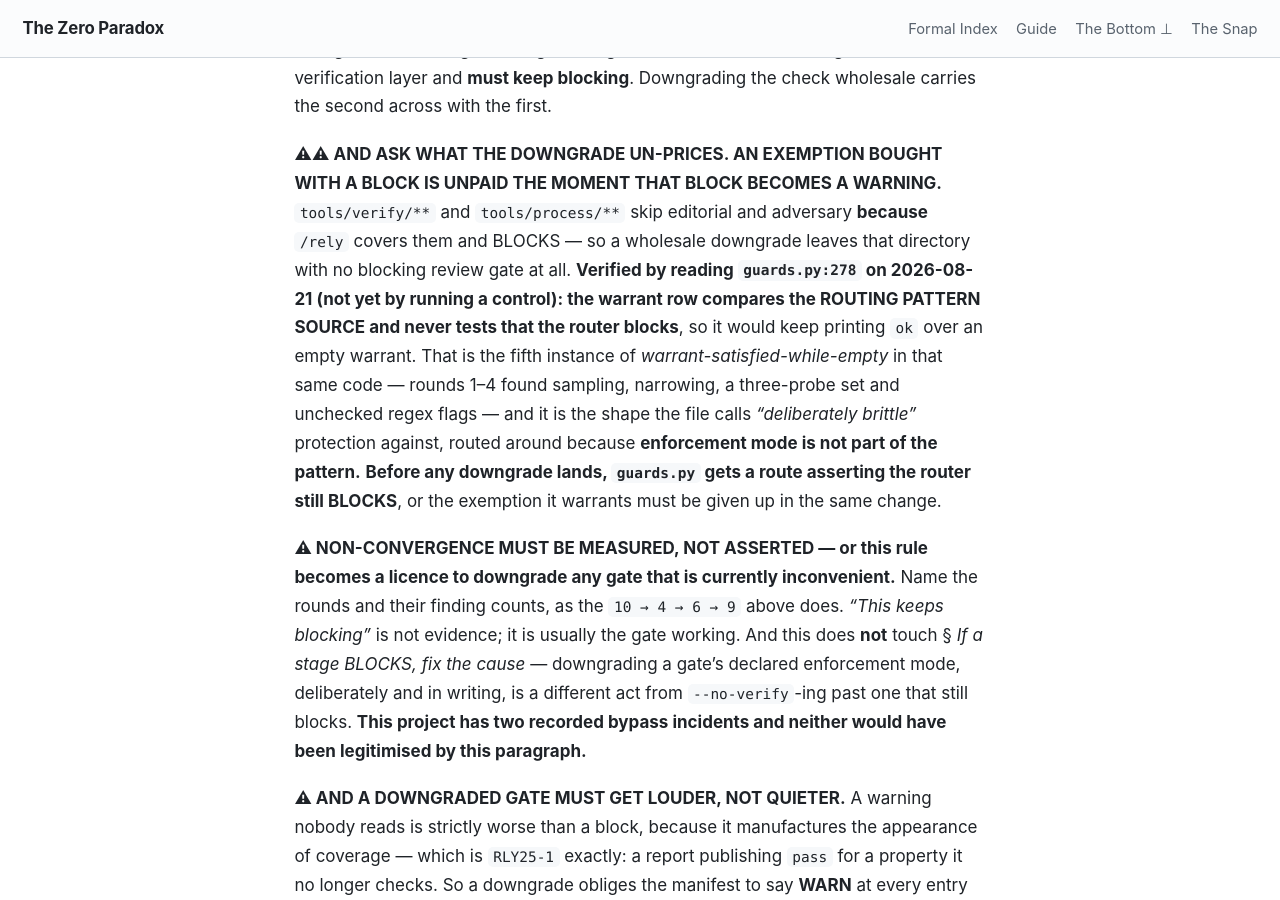
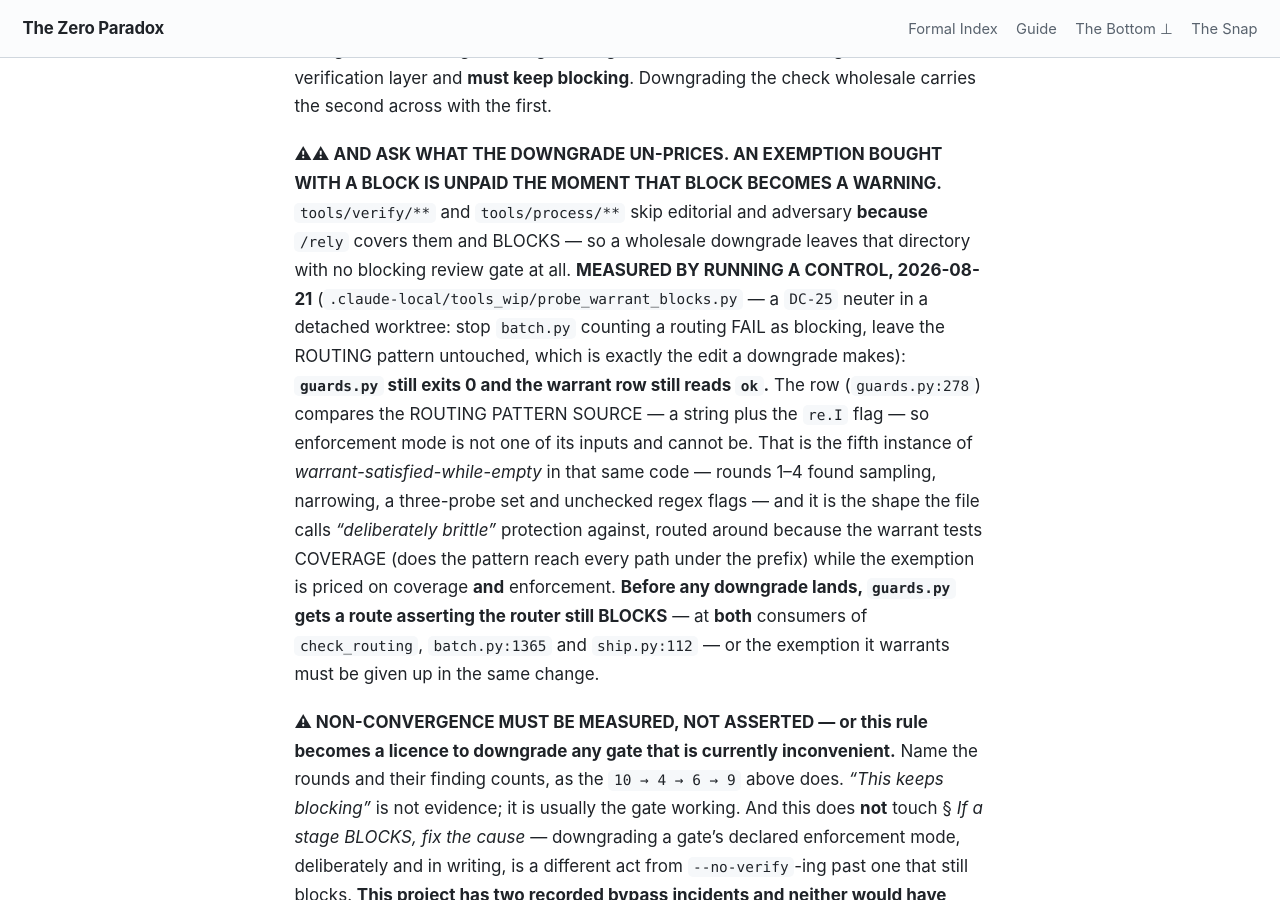
Before and after one commit to timbrigham/ZeroParadox, a Jekyll site: the page built from CLAUDE.md, in a window 1280 px wide and 900 px high, scrolled down 11956 px. Built offline with Jekyll 4.4.1, drawn with Linux system fonts in a browser that asks for light colours; our own code applies the rules of GitHub Pages for plain Markdown files.

Commit message:
Record the warrant-blocks control: hazard confirmed by running it

```diff
--- a/CLAUDE.md
+++ b/CLAUDE.md
@@ -343,14 +343,19 @@ across with the first.
 **⚠⚠ AND ASK WHAT THE DOWNGRADE UN-PRICES. AN EXEMPTION BOUGHT WITH A BLOCK IS UNPAID THE MOMENT THAT
 BLOCK BECOMES A WARNING.** `tools/verify/**` and `tools/process/**` skip editorial and adversary
 **because** `/rely` covers them and BLOCKS — so a wholesale downgrade leaves that directory with no
-blocking review gate at all. **Verified by reading `guards.py:278` on 2026-08-21 (not yet by running a
-control): the warrant row compares the ROUTING PATTERN SOURCE and never tests that the router
-blocks**, so it would keep printing `ok` over an empty warrant. That is the fifth instance of
+blocking review gate at all. **MEASURED BY RUNNING A CONTROL, 2026-08-21**
+(`.claude-local/tools_wip/probe_warrant_blocks.py` — a `DC-25` neuter in a detached worktree: stop
+`batch.py` counting a routing FAIL as blocking, leave the ROUTING pattern untouched, which is exactly
+the edit a downgrade makes): **`guards.py` still exits 0 and the warrant row still reads `ok`.** The
+row (`guards.py:278`) compares the ROUTING PATTERN SOURCE — a string plus the `re.I` flag — so
+enforcement mode is not one of its inputs and cannot be. That is the fifth instance of
 *warrant-satisfied-while-empty* in that same code — rounds 1–4 found sampling, narrowing, a
 three-probe set and unchecked regex flags — and it is the shape the file calls *"deliberately
-brittle"* protection against, routed around because **enforcement mode is not part of the pattern.**
-**Before any downgrade lands, `guards.py` gets a route asserting the router still BLOCKS**, or the
-exemption it warrants must be given up in the same change.
+brittle"* protection against, routed around because the warrant tests COVERAGE (does the pattern
+reach every path under the prefix) while the exemption is priced on coverage **and** enforcement.
+**Before any downgrade lands, `guards.py` gets a route asserting the router still BLOCKS** — at
+**both** consumers of `check_routing`, `batch.py:1365` and `ship.py:112` — or the exemption it
+warrants must be given up in the same change.
 
 **⚠ NON-CONVERGENCE MUST BE MEASURED, NOT ASSERTED — or this rule becomes a licence to downgrade any
 gate that is currently inconvenient.** Name the rounds and their finding counts, as the `10 → 4 → 6 →
```
